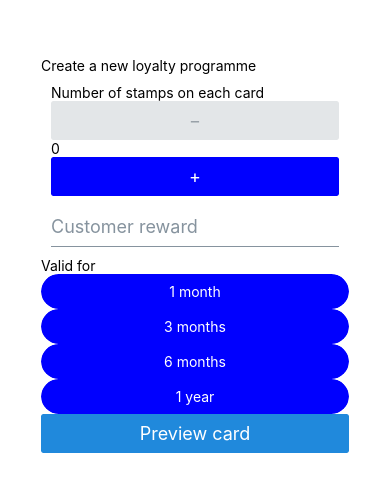
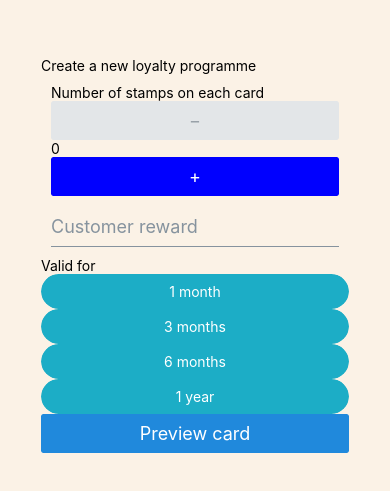
Before and after one commit to Dramatic-Wire/gwi-app, a React Native app in the folder App/: screen / in a window 390 px wide. Shown: the part 167-658 px from the top of the page. Built offline with nearby package versions, Linux system fonts and the light colour scheme.

Commit message:
styles created

```diff
--- a/App/App.js
+++ b/App/App.js
@@ -1,5 +1,6 @@
-import { StyleSheet, Text, View, } from 'react-native';
+import { View, } from 'react-native';
 import NewLP from './Components/NewLP';
+import styles from './Styles/style';
 
 
 export default function App() {
@@ -9,12 +10,3 @@ export default function App() {
     </View>
   );
 }
-
-const styles = StyleSheet.create({
-  container: {
-    flex: 1,
-    backgroundColor: '#fff',
-    alignItems: 'center',
-    justifyContent: 'center',
-  },
-});
--- a/App/Components/NewLP.jsx
+++ b/App/Components/NewLP.jsx
@@ -1,6 +1,7 @@
 import { Text, View,  } from 'react-native';
 import { Button, Input, Chip } from "@rneui/themed";
 import { useState } from 'react';
+import styles from '../Styles/style';
 
 export default function NewLP() {
   const [stampCount, setStampCount] = useState(0);
@@ -26,7 +27,7 @@ export default function NewLP() {
       </View>
       <View>
       <Text>Valid for</Text>
-      {timeframeOptions.map((time,index) => <Chip buttonStyle={{backgroundColor: selected == index ? 'green' : 'blue'}} key={time} title={time} value={index} onPress={() => handleTimeFrameSelection(index)} ></Chip>)}
+      {timeframeOptions.map((time,index) => <Chip buttonStyle={selected == index ? styles.chipBtnSelected : styles.chipBtn}  key={time} title={time} value={index} onPress={() => handleTimeFrameSelection(index)} ></Chip>)}
       </View>
       <Button title='Preview card' />
     </View>
--- /dev/null
+++ b/App/Styles/style.js
@@ -0,0 +1,27 @@
+
+import { StyleSheet, Text, View, } from 'react-native';
+
+const colors = {
+  white: '#fbf2e6',
+  blue: '#1cadc6',
+  yellow:'#e2c943'
+}
+
+const styles = StyleSheet.create({
+  container: {
+    flex: 1,
+    backgroundColor: colors.white,
+    alignItems: 'center',
+    justifyContent: 'center',
+  },
+
+  chipBtn: {
+    backgroundColor: colors.blue
+  },
+  chipBtnSelected: {
+    backgroundColor: colors.yellow
+  }
+
+});
+
+export default styles
```
